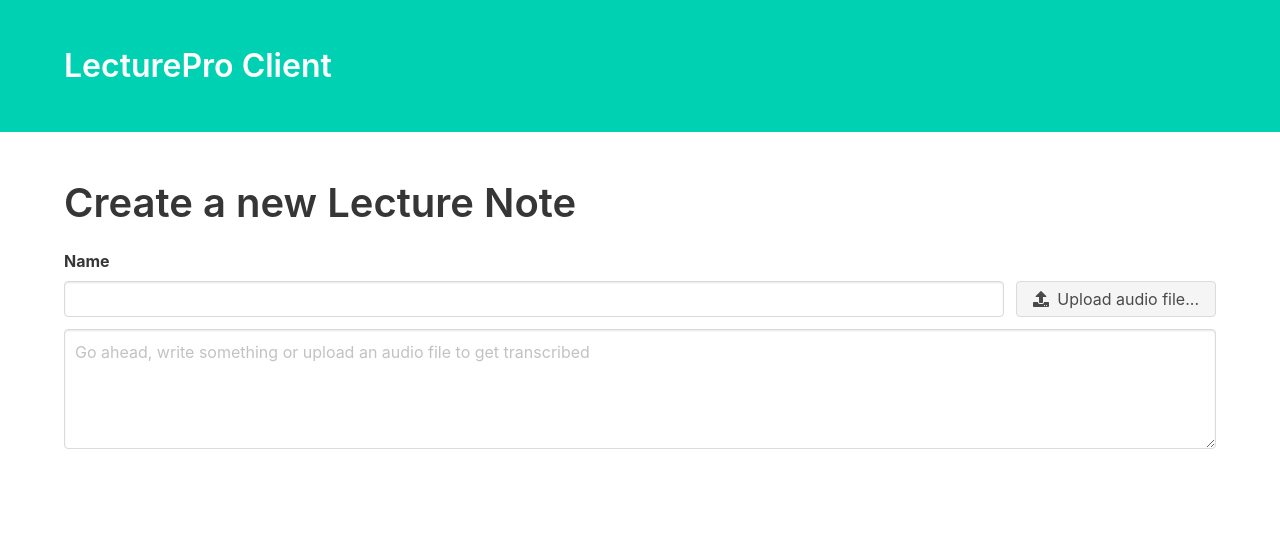
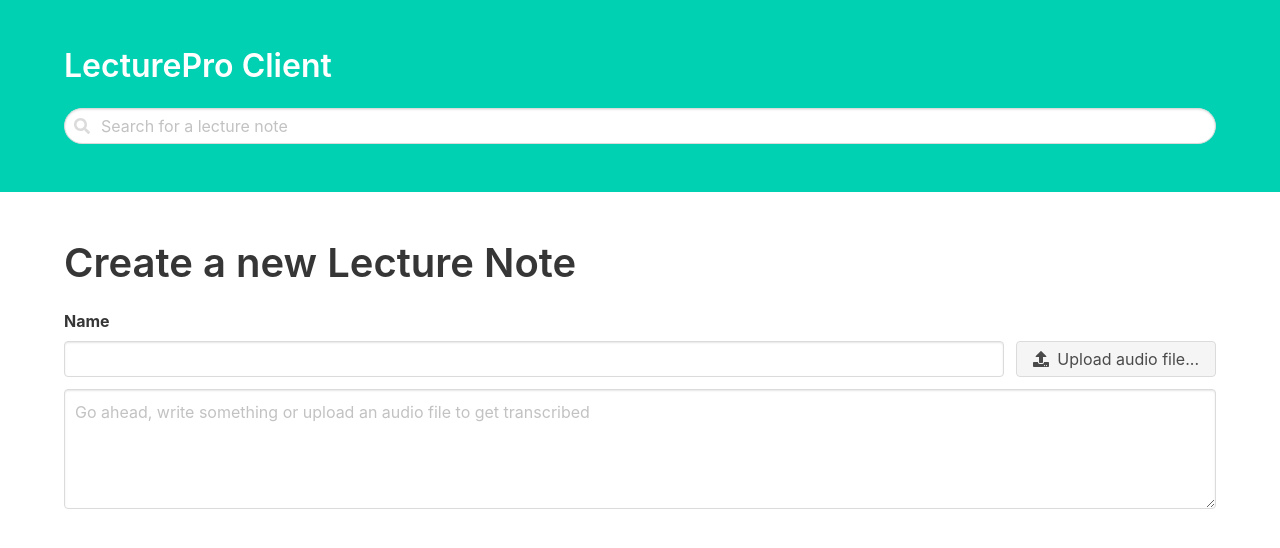
Before and after one commit to LRParser/CS680Architecture, a Python web app: template LectureProClient/templates/index.html in a window 1280 px wide. Shown: the top 548 px of the page. Run offline with Jinja, Linux system fonts and the light colour scheme; the template is opened without the code that fills it, so the values that code supplies are empty; some libraries are stand-ins or nearby versions.

Commit message:
Updated UI for search bar

```diff
--- a/LectureProClient/templates/index.html
+++ b/LectureProClient/templates/index.html
@@ -17,6 +17,16 @@
         <h1 class="title">
           LecturePro Client
         </h1>
+        <div class="field">
+          <div class="control has-icons-left">
+            <input class="input is-rounded" type="text" placeholder="Search for a lecture note" id="search-bar" list="lecture-notes-search-results">
+            <span class="icon is-left">
+              <i class="fas fa-search"></i>
+            </span>
+            <datalist id="lecture-notes-search-results">
+            </datalist>
+          </div>
+        </div>
       </div>
     </div>
   </section>
@@ -51,6 +61,7 @@
       </div>
     </div>
   </section>
+
 </body>
 <script>
   function handleFiles(files) {
@@ -81,9 +92,35 @@
       });
   }
 
+  document.getElementById('search-bar').addEventListener('input', search)
+  function search(event) {
+    fetch('http://localhost:8080/Search/' + event.srcElement.value, {
+      mode: 'cors'
+    }).then(response => response.json()).then(addToDataList)
+    if (event.keyCode == 13) {
+
+      event.preventDefault()
+      return false;
+    }
+    event.preventDefault()
+    return true;
+  }
+
+  const dataList = document.getElementById('lecture-notes-search-results');
+  function addToDataList(data) {
+    console.log(data)
+    dataList.innerHTML = ""
+    data.forEach(filename => {
+      const option = document.createElement("option")
+      option.setAttribute('value', filename)
+      dataList.appendChild(option)
+    })
+  }
+
   function prevent(event) {
     event.preventDefault()
   }
+
 </script>
 
 </html>
```
Also changed, not shown: LectureProServer/resources/search.py (+7 -5 lines).
